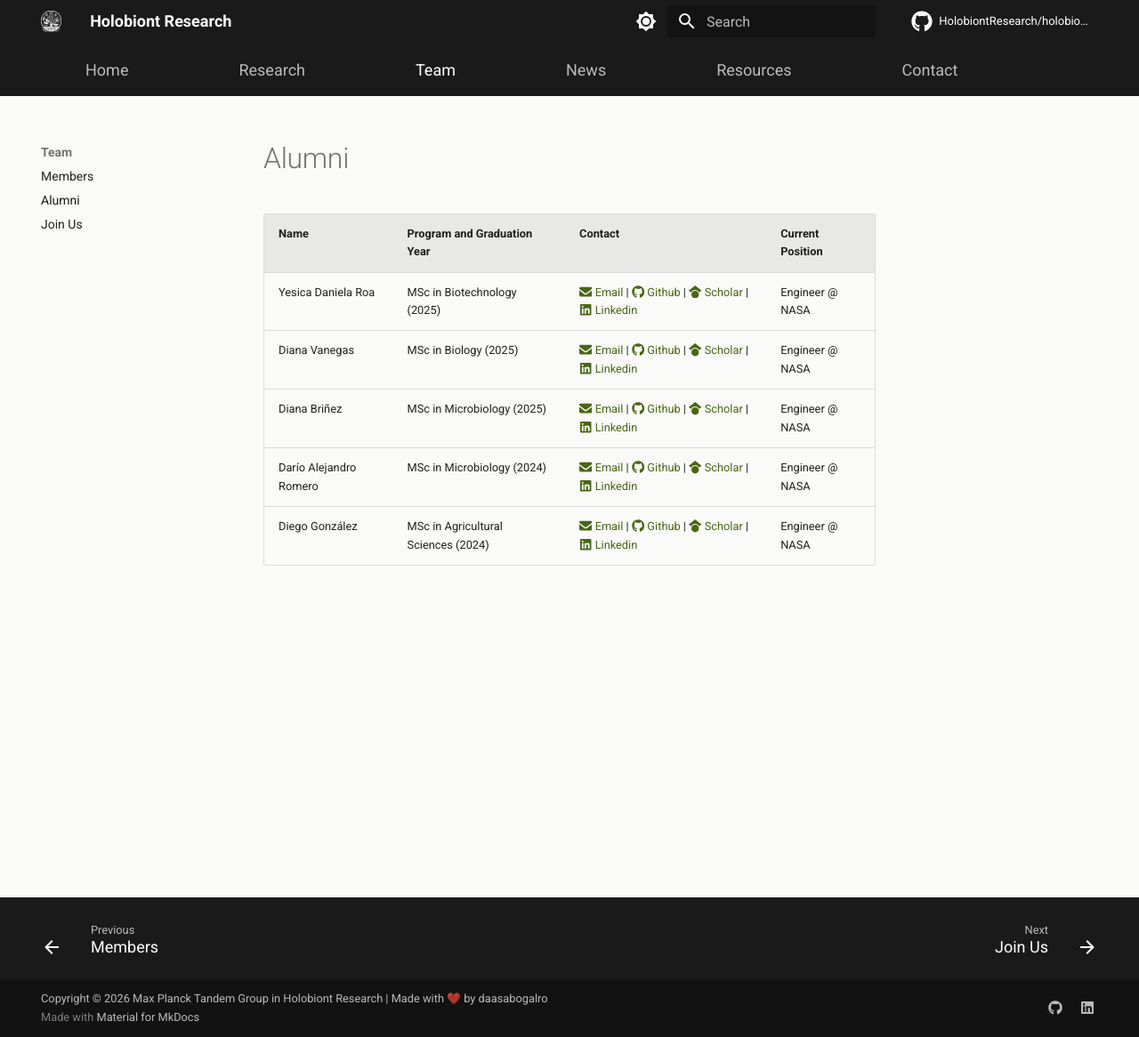
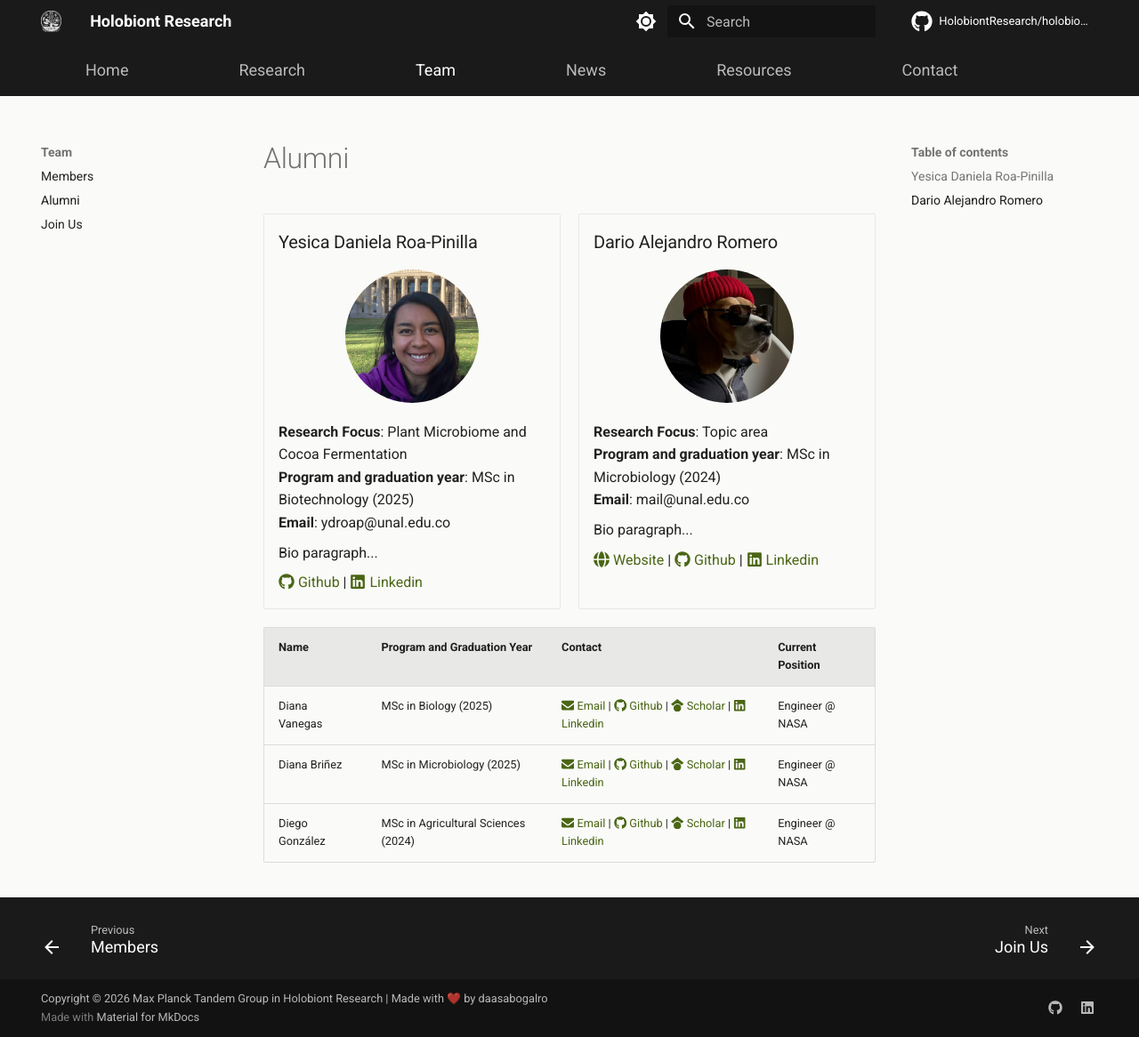
Before and after one commit to HolobiontResearch/holobionts-website, an MkDocs documentation site: the page built from docs/team/alumni.md, in a window 1280 px wide and 1166 px high. Shown: the whole window at 89% size. Built offline with MkDocs 1.6.1 and Material for MkDocs 9.7.7, drawn with Linux system fonts in a browser that asks for light colours; comment, search, counter and statistics services are not loaded.

Commit message:
Edit alumni cards

```diff
--- a/docs/team/alumni.md
+++ b/docs/team/alumni.md
@@ -1,9 +1,35 @@
 #Alumni
 
+<div class="grid cards" markdown>
+
+-   ### Yesica Daniela Roa-Pinilla
+
+    ![Photo](../assets/team/daniela.jpeg){ width=150 }
+
+    **Research Focus**: Plant Microbiome and Cocoa Fermentation
+    **Program and graduation year**: MSc in Biotechnology (2025)
+    **Email**: ydroap@unal.edu.co
+
+    Bio paragraph...
+
+    [:fontawesome-brands-github: Github](https://github.com/) | [:fontawesome-brands-linkedin: Linkedin](https://www.linkedin.com/in/)
+
+-   ### Dario Alejandro Romero
+
+    ![Photo](../assets/team/masters_2.jpg){ width=150 }
+
+    **Research Focus**: Topic area
+    **Program and graduation year**: MSc in Microbiology (2024)
+    **Email**: mail@unal.edu.co
+
+    Bio paragraph...
+
+    [:fontawesome-solid-globe: Website](#) | [:fontawesome-brands-github: Github](https://github.com/) | [:fontawesome-brands-linkedin: Linkedin](https://www.linkedin.com/in/)
+
+</div>
+
 | Name | Program and Graduation Year | Contact | Current Position |
-|------|------|----------------|-------|
-| Yesica Daniela Roa | MSc in Biotechnology (2025) | [:fontawesome-solid-envelope: Email](mailto:ydroap@unal.edu.co) \| [:fontawesome-brands-github: Github](#) \| [:fontawesome-brands-google-scholar: Scholar](https://scholar.google.com/) \| [:fontawesome-brands-linkedin: Linkedin](https://linkedin.com/in/) | Engineer @ NASA |
+|----------|------|----------------|-------|
 | Diana Vanegas | MSc in Biology (2025) | [:fontawesome-solid-envelope: Email](#) \| [:fontawesome-brands-github: Github](https://github.com/) \| [:fontawesome-brands-google-scholar: Scholar](https://scholar.google.com/) \| [:fontawesome-brands-linkedin: Linkedin](https://linkedin.com/in/) | Engineer @ NASA |
 | Diana Briñez | MSc in Microbiology (2025) | [:fontawesome-solid-envelope: Email](#) \| [:fontawesome-brands-github: Github](https://github.com/) \| [:fontawesome-brands-google-scholar: Scholar](https://scholar.google.com/) \| [:fontawesome-brands-linkedin: Linkedin](https://linkedin.com/in/) | Engineer @ NASA |
-| Darío Alejandro Romero | MSc in Microbiology (2024) | [:fontawesome-solid-envelope: Email](#) \| [:fontawesome-brands-github: Github](https://github.com/) \| [:fontawesome-brands-google-scholar: Scholar](https://scholar.google.com/) \| [:fontawesome-brands-linkedin: Linkedin](https://linkedin.com/in/) | Engineer @ NASA |
 | Diego González | MSc in Agricultural Sciences (2024) | [:fontawesome-solid-envelope: Email](#) \| [:fontawesome-brands-github: Github](https://github.com/) \| [:fontawesome-brands-google-scholar: Scholar](https://scholar.google.com/) \| [:fontawesome-brands-linkedin: Linkedin](https://linkedin.com/in/) | Engineer @ NASA |
```
Also changed, not shown: docs/assets/team/daniela.jpeg (added).
